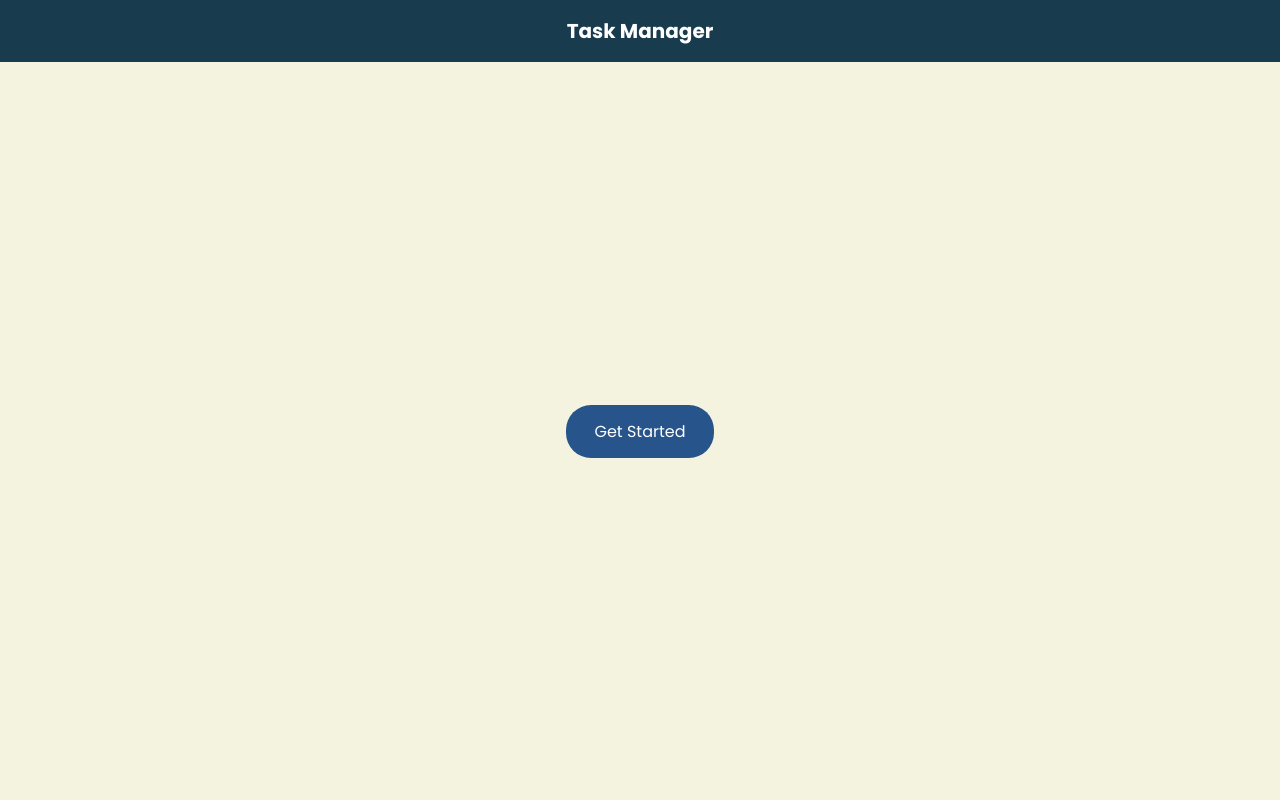
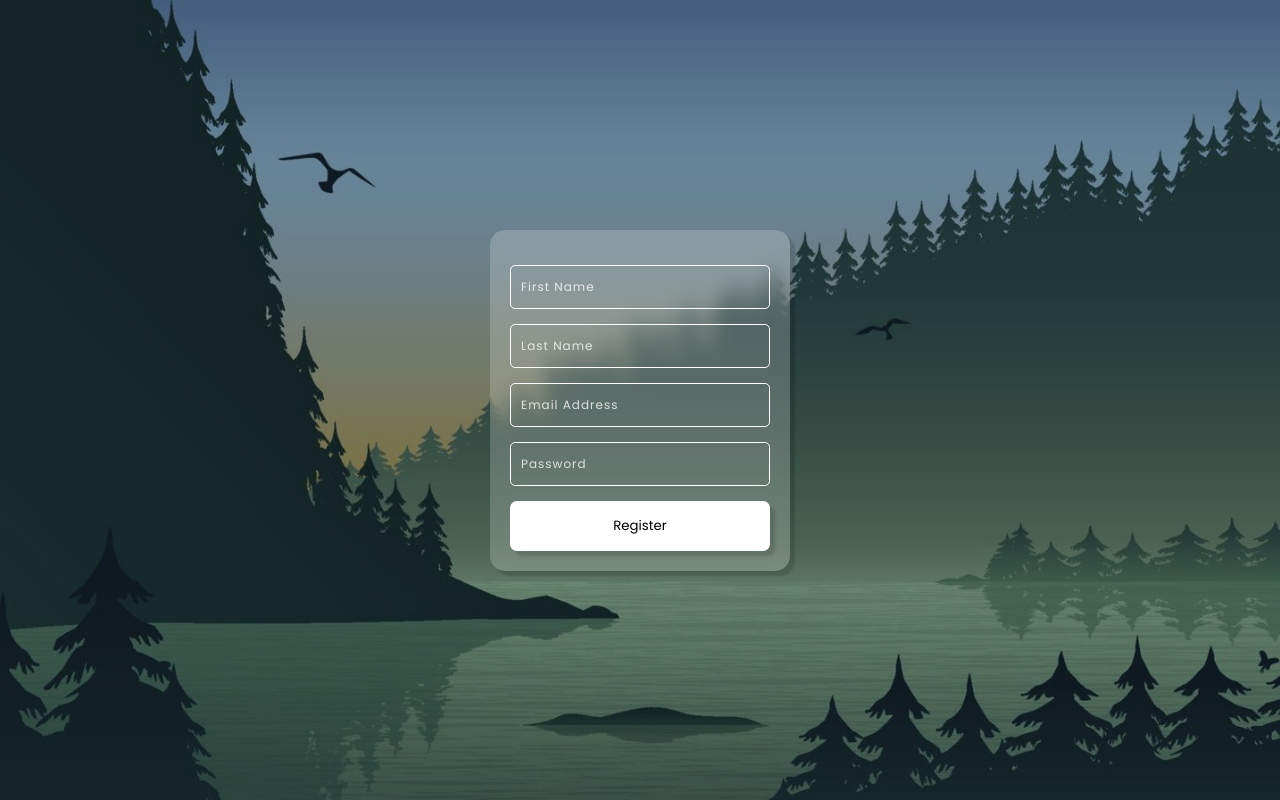
Before and after one commit to HansonGrace/ToDoListSpringboot, a React (Create React App) app in the folder task-manager-frontend/: page /home in a window 1280 px wide. Built offline with nearby package versions, Linux system fonts and the light colour scheme.

Commit message:
rework design..again

```diff
--- a/task-manager-frontend/src/pages/home/home.css
+++ b/task-manager-frontend/src/pages/home/home.css
@@ -1,153 +1,106 @@
 @import url('https://fonts.googleapis.com/css2?family=Poppins:wght@300;400;600;700&display=swap');
-@import url('https://cdnjs.cloudflare.com/ajax/libs/font-awesome/6.6.0/css/all.min.css');
 
 * {
   padding: 0;
   margin: 0;
+  box-sizing: border-box;
   font-family: "Poppins", sans-serif;
-  box-sizing: border-box;
 }
 
-/* Top navigation bar */
-.top-bar {
-  background-color: #183B4E;
-  color: white;
-  padding: 16px;
-  font-size: 20px;
-  font-weight: bold;
-  text-align: center;
+html,
+body {
+  width: 100%;
+  height: 100%;
 }
 
-/* Landing page layout */
-.landing-page {
-  display: flex;
-  flex-direction: column;
-  height: 100vh;
-}
-
-/* Get Started Button container */
-.get-started-container {
-  flex-grow: 1;
-  display: flex;
-  justify-content: center;
-  align-items: center;
-}
-
-/* Rounded blue Get Started button */
-.get-started-button {
-  background-color: #27548A;
-  color: white;
-  font-size: 16px;
-  padding: 14px 28px;
-  border: none;
-  border-radius: 25px;
-  cursor: pointer;
-  transition: background-color 0.3s;
-}
-
-.get-started-button:hover {
-  background-color: #1d406f;
-}
-
-/* Auth page layout */
-.auth-page {
-  background-color: #F3F3E0;
+/* Container holds everything */
+.container {
+  position: relative;
+  width: 100%;
   height: 100vh;
   display: flex;
   justify-content: center;
   align-items: center;
+  overflow: hidden;
 }
 
-/* Reusable auth box container */
-.auth-box {
-  width: 320px;
-  background: rgba(39, 84, 138, 0.85);
-  color: white;
-  border-radius: 10px;
-  padding: 40px 20px;
-  text-align: center;
-  border: 1px solid #40175815;
-  overflow: hidden;
-  transition: height 0.4s ease;
+/* Background image layer */
+.background-image {
+  position: absolute;
+  width: 100%;
+  height: 100%;
+  object-fit: cover;
+  z-index: 0;
+
+
 }
 
-/* Variable height based on mode */
-.auth-box.register {
-  height: 540px;
+/* Form box */
+.wrapper {
+  width: 300px;
+  padding: 20px;
+  z-index: 1;
+  background: #ffffff35;
+  backdrop-filter: blur(10px);
+  border-radius: 15px;
+  box-shadow: 5px 5px 2px rgba(0, 0, 0, 0.15);
 }
 
-.auth-box.login {
-  height: 440px;
+/* Input wrapper */
+.input_box {
+  margin: 15px 0px;
 }
 
-/* Shared input styles */
-.input-group {
-  position: relative;
-  margin-bottom: 20px;
-}
-
-.input-group i {
-  position: absolute;
-  right: 10px;
-  top: 50%;
-  transform: translateY(-50%);
-  color: #ffffffcf;
-}
-
-.input-group input {
+/* Input styling */
+input {
   width: 100%;
-  padding: 10px 35px 10px 10px;
+  padding: 12px 10px;
+  border: 1px solid #fff;
   border-radius: 5px;
-  border: none;
-  background: rgba(255, 255, 255, 0.1);
-  color: #fff;
   outline: none;
-}
-
-.input-group input::placeholder {
-  color: #fff;
+  background: transparent;
+  color: #ffffffc9;
   font-size: 12px;
   letter-spacing: 1px;
 }
 
-.forgot-password {
-  display: block;
-  margin-top: -10px;
+input::placeholder {
+  color: #ffffffc9;
   font-size: 12px;
-  font-weight: 600;
-  color: #ffffff;
-  text-align: right;
-  margin-bottom: 15px;
+  letter-spacing: 1px;
 }
 
-/* Buttons */
-.btn {
-  padding: 10px 20px;
+/* Button styling */
+button {
+  border: 0;
+  outline: none;
   width: 100%;
-  background-color: #dfeaf7;
-  border: none;
-  text-transform: uppercase;
-  font-weight: 600;
+  padding: 15px;
+  background: #fff;
   color: #000;
-  border-radius: 5px;
+  font-weight: 500;
+  border-radius: 7px;
   cursor: pointer;
-  letter-spacing: 1px;
-  margin-bottom: 10px;
+  box-shadow: 5px 5px 3px rgba(0, 0, 0, 0.15);
+  transition: background 0.3s;
 }
 
-/* Toggle Text Links */
-.toggle-text {
-  font-size: 12px;
-  letter-spacing: 1px;
-  font-weight: 300;
+button:hover {
+  background: #ffffffe5;
 }
 
-.toggle {
-  color: #ffffff;
-  cursor: pointer;
-  font-weight: 600;
-}
+.dark-overlay {
+    position: absolute;
+    top: 0;
+    left: 0;
+    width: 100%;
+    height: 100%;
+    background: rgba(0, 0, 0, 0.4); /* Adjust opacity as needed */
+    z-index: 0;
+  }
 
-.toggle:hover {
-  text-decoration: underline;
-}
+  /* Make sure the form is above the overlay */
+  .wrapper {
+    z-index: 1;
+    position: relative;
+  }
--- a/task-manager-frontend/src/pages/home/home.jsx
+++ b/task-manager-frontend/src/pages/home/home.jsx
@@ -1,26 +1,52 @@
 // src/pages/home/home.jsx
 import React from 'react';
-import { useNavigate } from 'react-router-dom';
 import './home.css';
+import birdBackground from './birdgreen.jpg';
 
 function Home() {
-    const navigate = useNavigate();
+  const handleSubmit = () => {
+    const fName = document.getElementById('fName').value.trim();
+    const lName = document.getElementById('lName').value.trim();
+    const email = document.getElementById('emailF').value.trim();
+    const password = document.getElementById('passF').value.trim();
 
-    return (
-        <div className="landing-page" style={{ backgroundColor: '#F3F3E0', height: '100vh' }}>
-            <div className="top-bar">
-                Task Manager
-            </div>
-            <div className="get-started-container">
-                <button
-                    className="get-started-button"
-                    onClick={() => navigate('/register')}
-                >
-                    Get Started
-                </button>
-            </div>
+    if (!fName || !lName || !email || !password) {
+      alert('Please enter all fields');
+    } else {
+      localStorage.setItem('firstName', fName);
+      localStorage.setItem('lastName', lName);
+      window.location = '/thanks';
+    }
+  };
+
+  return (
+    <div className="container">
+      {/* Background image */}
+      <img src={birdBackground} alt="Bird Forest" className="background-image" />
+
+      {/* Dark overlay for readability */}
+      <div className="dark-overlay"></div>
+
+      {/* Registration form */}
+      <div className="wrapper">
+        <div className="input_box">
+          <input type="text" id="fName" placeholder="First Name" />
         </div>
-    );
+        <div className="input_box">
+          <input type="text" id="lName" placeholder="Last Name" />
+        </div>
+        <div className="input_box">
+          <input type="email" id="emailF" placeholder="Email Address" />
+        </div>
+        <div className="input_box">
+          <input type="password" id="passF" placeholder="Password" />
+        </div>
+        <button id="submit" onClick={handleSubmit}>
+          Register
+        </button>
+      </div>
+    </div>
+  );
 }
 
 export default Home;
```
Also changed, not shown: task-manager-frontend/src/pages/ThanksPage/ThanksPage.jsx (added, +25 -0 lines), task-manager-frontend/src/pages/home/birdgreen.jpg (added).
